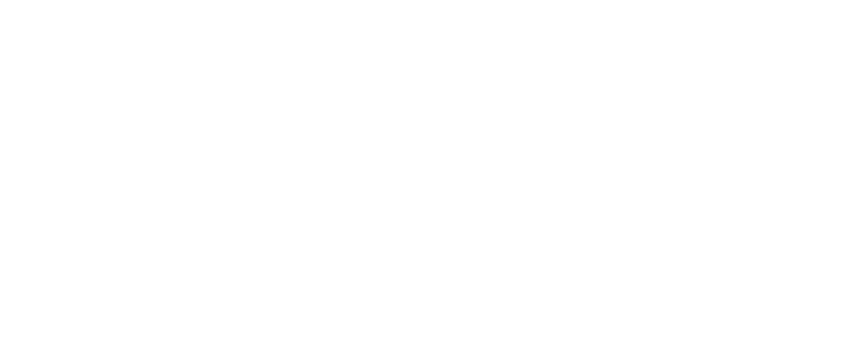
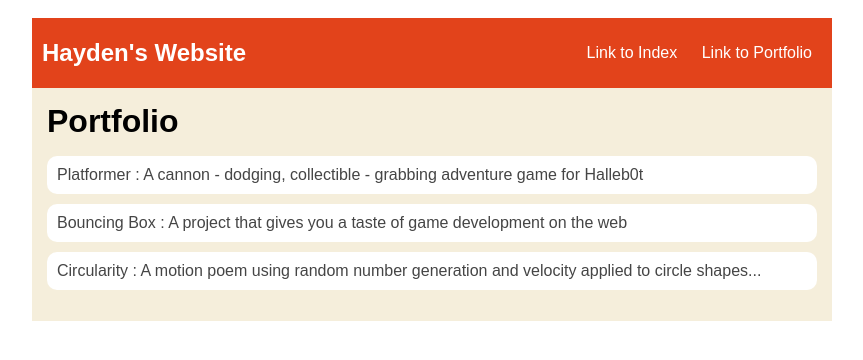
Before and after one commit to HaydenFarve/HaydenFarve.github.io, a plain HTML site: page portfolio.html in a window 1280 px wide. Shown: the whole page, without its empty margins (208-1071 px from the left). Drawn offline with Linux system fonts and the light colour scheme.

Commit message:
add portfolio.html file

```diff
--- a/portfolio.html
+++ b/portfolio.html
@@ -0,0 +1,41 @@
+<!DOCTYPE HTML>
+<html>
+    <head>
+        <title>
+            Hayden's Website
+        </title>
+        <link rel="stylesheet" href="style.css">
+    </head>
+
+
+    <body>
+      <div id="all-contents">
+        <nav>
+            <h1>Hayden's Website</h1>
+            <ul id="nav-ul">
+                <li class="nav-li">
+                    <a href="index.html">Link to Index</a>
+                </li>
+                <li class="nav-li">
+                    <a href="portfolio.html">Link to Portfolio</a>
+                </li>
+            </ul>
+        </nav>
+        <main>
+            <div class="content">
+                <h1>Portfolio</h1>
+                <ul id="portfolio">
+                    <li><a href="projects/platformer/">Platformer : A cannon - dodging, collectible - grabbing adventure game for Halleb0t</a></li>
+                    <li><a href="projects/bouncing-box/">Bouncing Box : A project that gives you a taste of game development on the web </a></li>
+                    <li><a href="projects/circularity/">Circularity : A motion poem using random number generation and velocity applied to circle shapes...</a></li>
+
+
+
+                </ul>
+            </div>
+        </main>
+
+
+      </div>
+    </body>
+</html>
--- a/style.css
+++ b/style.css
@@ -1,5 +1,5 @@
 body {
-    background: rgb(125, 198, 205);
+    background rgb(125, 198,205);
     color: rgb(45, 45, 45);
     padding: 10px;
     font-family: arial;
@@ -11,7 +11,7 @@ body {
 
 /* navigation menu */
 nav {
-    background: rgb(239, 80, 41);
+    background: rgb(226, 67, 27);
    margin: 0 auto;
     display: flex;
     padding: 10px;
@@ -60,3 +60,32 @@ main {
 h2, h3 {
     margin: 0px;
 }
+ /* portfolio styles */
+ .content h1 {
+    color: black;
+}
+
+
+#portfolio {
+    list-style-type: none;
+    padding-left: 0;
+}
+
+
+#portfolio li {
+    background: #fff;
+    padding: 10px;
+    border-radius: 10px;
+    margin-bottom: 10px;
+}
+
+
+#portfolio li:hover {
+    background: #eee;
+}
+
+
+#portfolio a {
+    text-decoration: none;
+    color: #454545;
+}
```
Also changed, not shown: index.html (+2 -2 lines).
